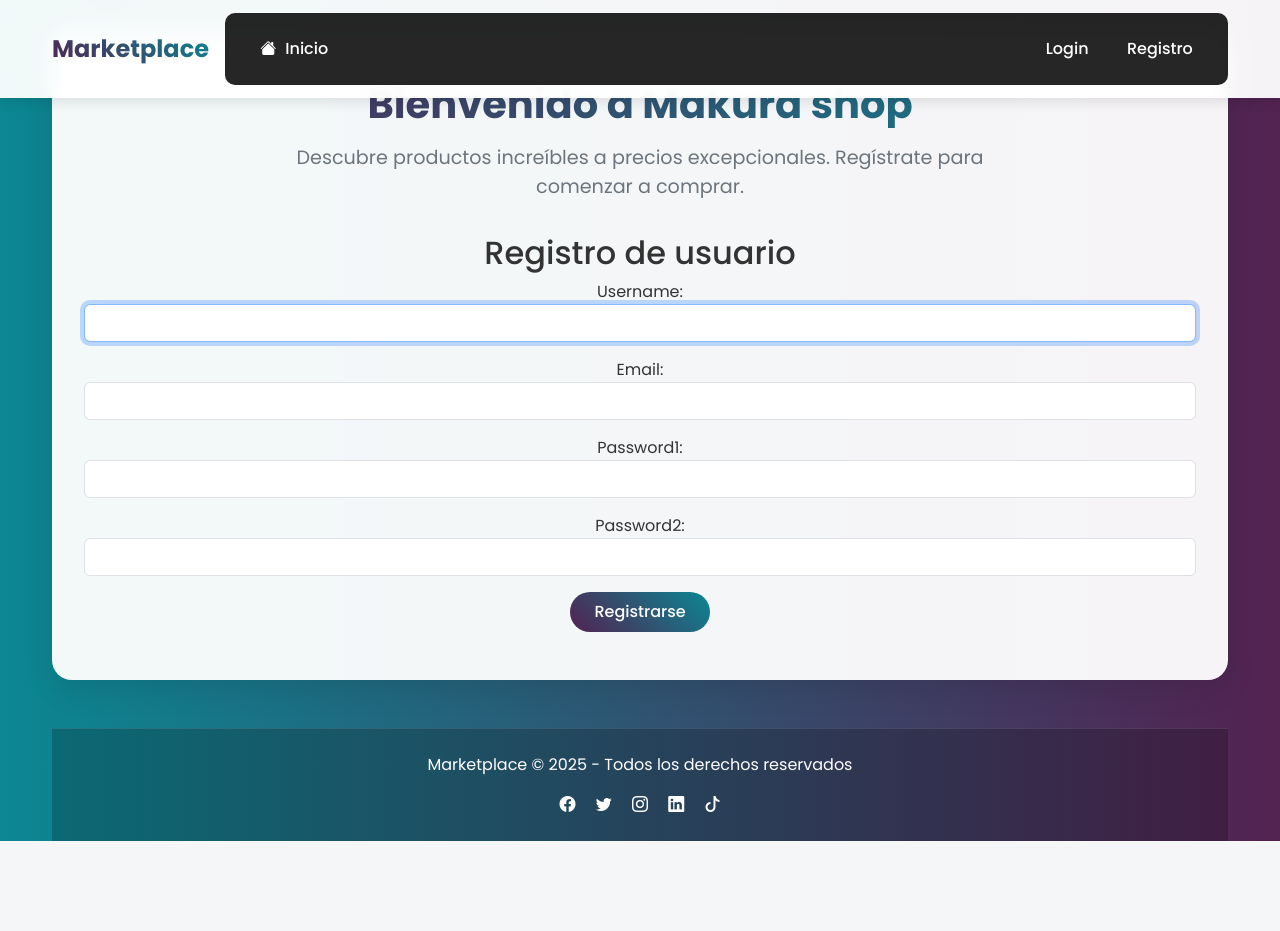
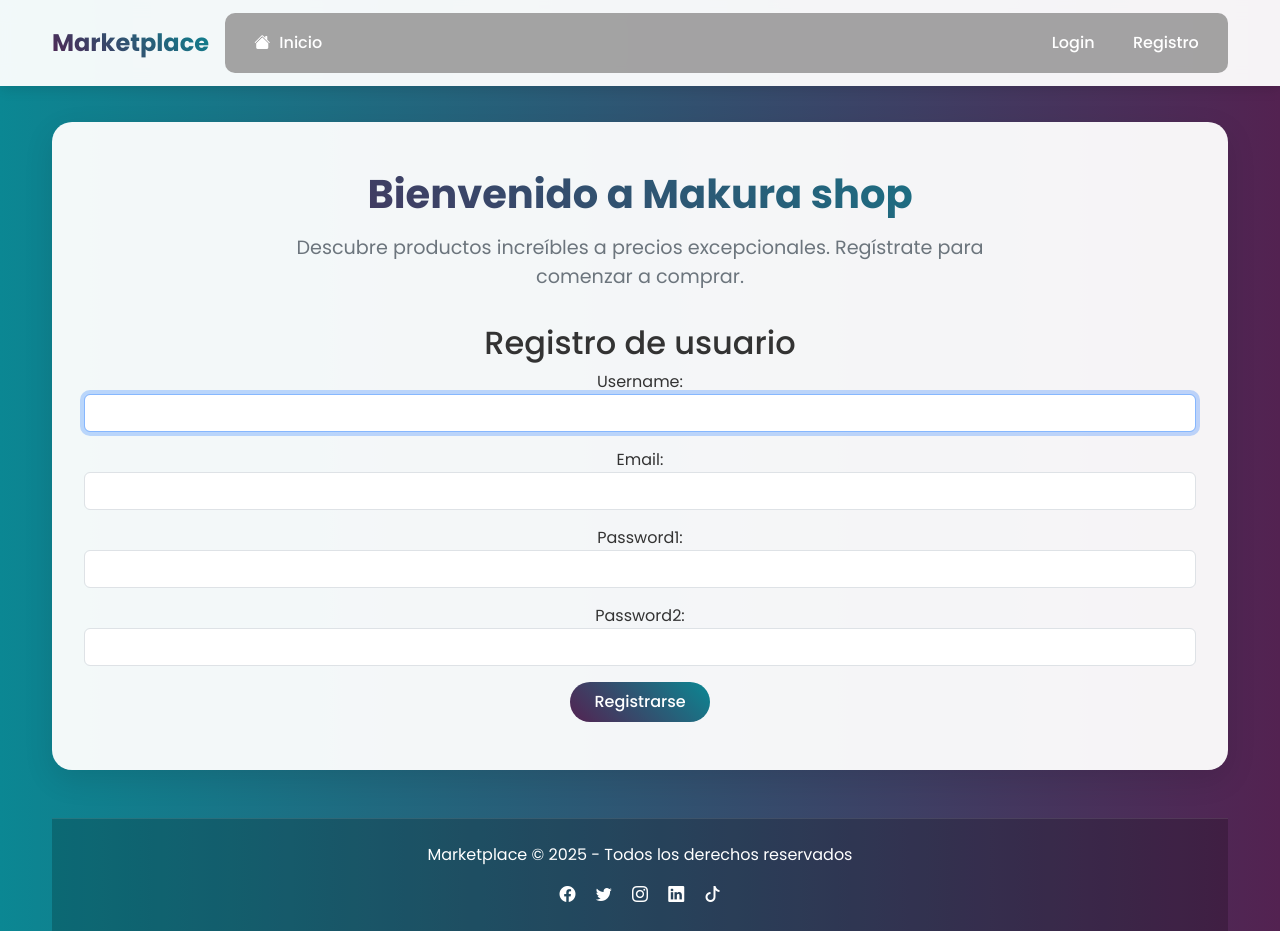
Before and after one commit to JACKBLACKCCS/proyecto_uneweb, a Django app: page /accounts/register/ in a window 1280 px wide. Before the commit the page ends 841 px from the top, so only its background shows below. Run offline with Django 5.2, Linux system fonts and the light colour scheme.

Commit message:
Feat:Modificacion html

```diff
--- a/templates/base.html
+++ b/templates/base.html
@@ -27,6 +27,7 @@
       background: linear-gradient(to right, var(--secondary-color), var(--primary-color));
       min-height: 100vh;
       color: var(--text-color);
+      padding-top: 90px;
     }
 
     .navbar {
@@ -220,9 +221,9 @@
 
     /* ✅ Fondo oscuro para el menú hamburguesa desplegado */
     .navbar-collapse {
-      background: rgba(0, 0, 0, 0.85);
+      background: rgba(150, 148, 148, 0.85);
       border-radius: 10px;
-      padding: 1rem;
+      padding: 10px;
     }
 
     .navbar-collapse .nav-link {
```
